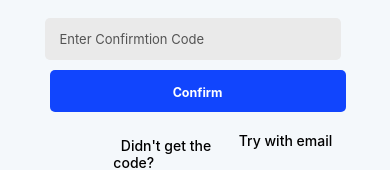
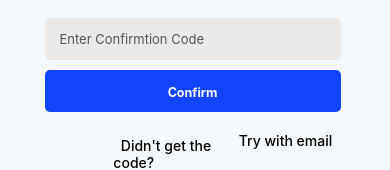
Before and after one commit to sheldon-ouma-sudo/SquadApp, a React Native app: screen /PhoneOTPScreen in a window 390 px wide. Shown: the part 240-410 px from the top of the page. Built offline with nearby package versions, Linux system fonts and the light colour scheme; no server answers.

Commit message:
styling the phoneOTP page

```diff
--- a/src/screens/PhoneOTPScreen.js
+++ b/src/screens/PhoneOTPScreen.js
@@ -93,8 +93,8 @@
     borderRadius: 5,
     marginTop: 10,
     alignItems: 'center',
-    marginRight: 10,
-    marginLeft:15,
+    marginRight: 15,
+    marginLeft:10,
     marginBottom:300
   },
   buttonText:{
```
